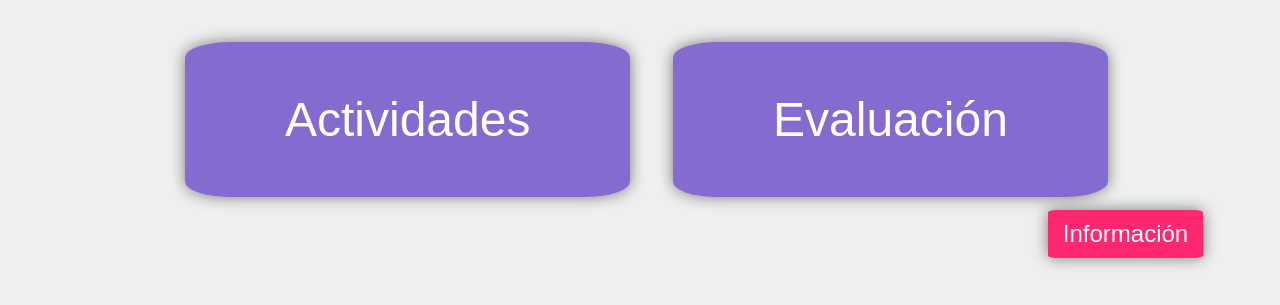
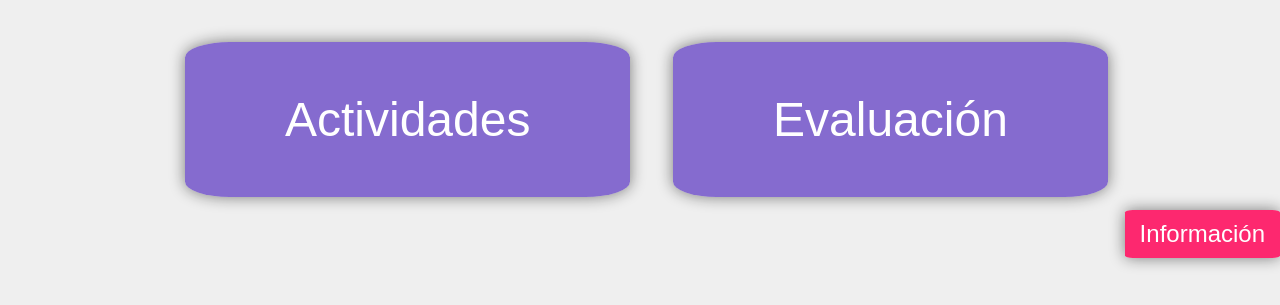
Before and after one commit to csantabarbara/home_works, a plain HTML site: page index.html in a window 1280 px wide. Shown: the part 133-438 px from the top of the page. Drawn offline with Linux system fonts and the light colour scheme.

Commit message:
Update estilo.css

```diff
--- a/estilo.css
+++ b/estilo.css
@@ -60,7 +60,7 @@ body{
     text-align: end;
 }
 .info input{
-    margin-right: 6% ;
+    margin-right: 6% 6% 0& 0% ;
     padding: 10px 15px 10px 15px;
     border-radius: 5%;
     border: none;
```
